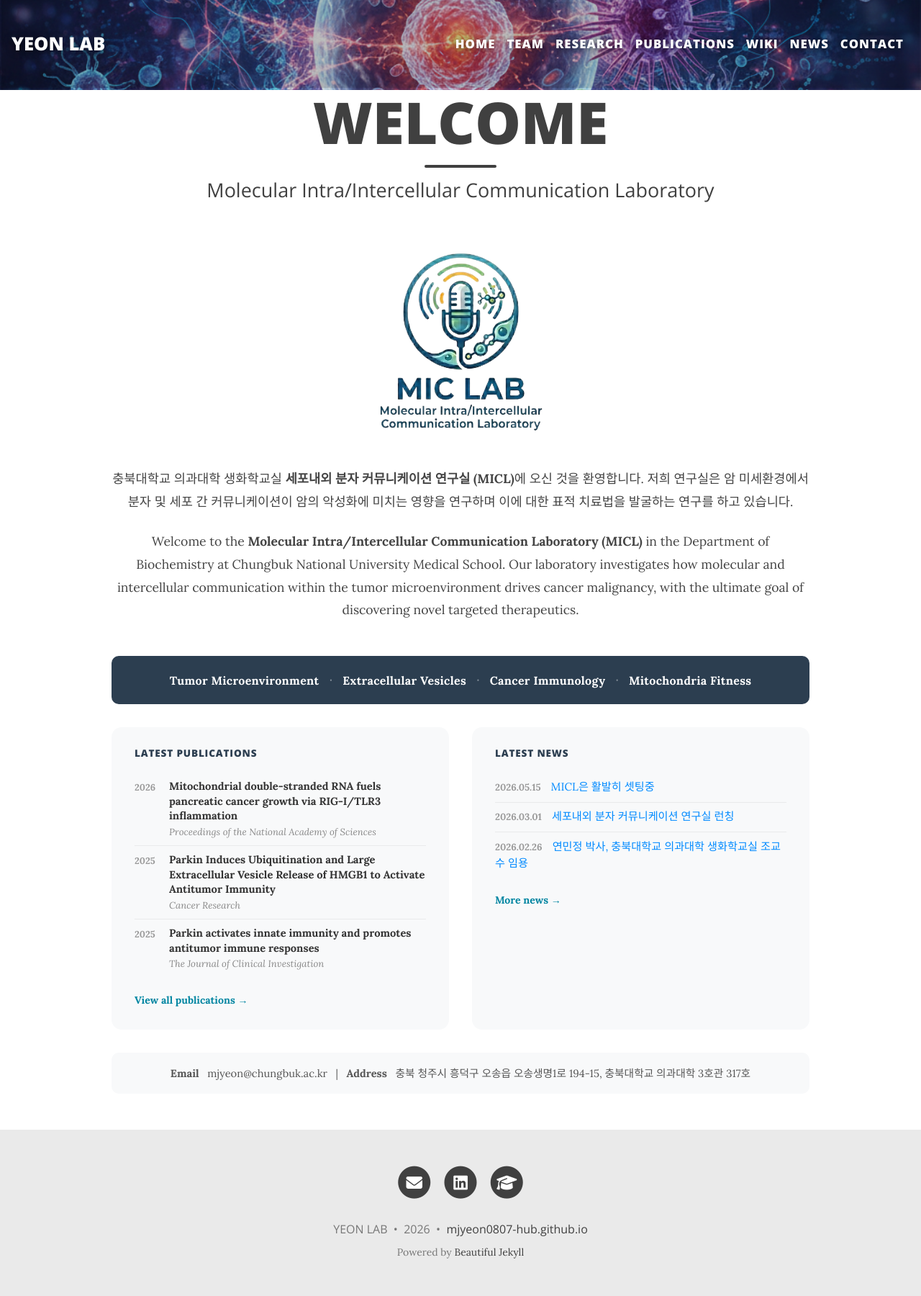
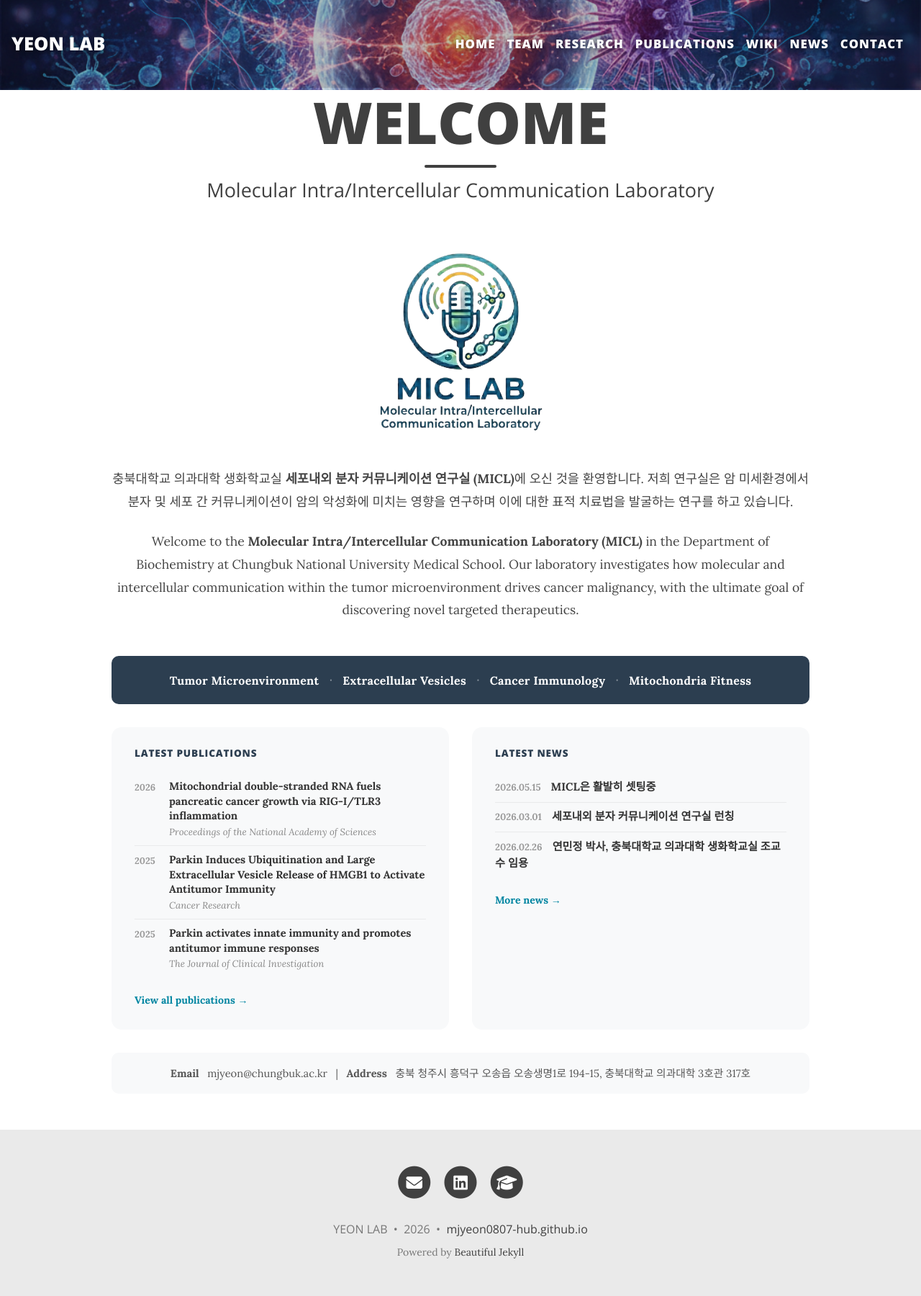
Before and after one commit to mjyeon0807-hub/mjyeon0807-hub.github.io, a Jekyll site: the page built from index.md, in a window 1280 px wide. Shown: the whole page at 72% size. Built offline with Jekyll 4.4.1, drawn with Linux system fonts in a browser that asks for light colours.

Commit message:
Match Latest News title color to Publications on homepage
News titles used the default blue link color while publication titles
are dark, making the two homepage columns look inconsistent.

Co-Authored-By: Claude Sonnet 5 <noreply@anthropic.com>

```diff
--- a/assets/css/home.css
+++ b/assets/css/home.css
@@ -166,6 +166,17 @@
   line-height: 1.5;
 }
 
+.home-news-ul li a {
+  color: #333;
+  font-weight: 700;
+  text-decoration: none;
+}
+
+.home-news-ul li a:hover {
+  color: #0085A1;
+  text-decoration: underline;
+}
+
 .home-news-ul li:last-child {
   border-bottom: none;
 }
```
